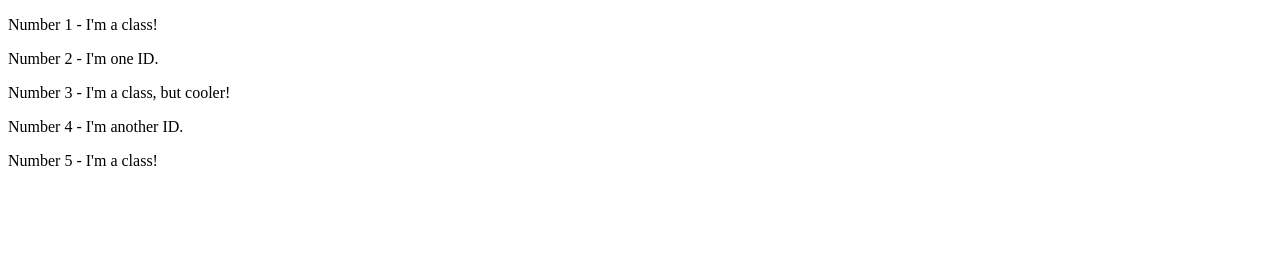
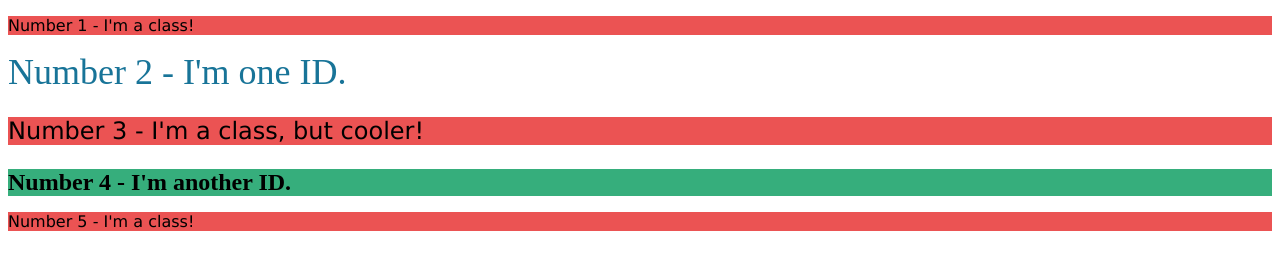
Before and after one commit to pidstudev/the-odin-project, a plain HTML site: page 02 css-exercises/foundations/02-class-id-selectors/index.html in a window 1280 px wide. Drawn offline with Linux system fonts and the light colour scheme.

Commit message:
Complete foundations-02-class-id-selectors

```diff
--- a/02 css-exercises/foundations/02-class-id-selectors/index.html
+++ b/02 css-exercises/foundations/02-class-id-selectors/index.html
@@ -8,10 +8,10 @@
     <link rel="stylesheet" href="style.css">
   </head>
   <body>
-    <p>Number 1 - I'm a class!</p>
-    <div>Number 2 - I'm one ID.</div>
-    <p>Number 3 - I'm a class, but cooler!</p>
-    <div>Number 4 - I'm another ID.</div>
-    <p>Number 5 - I'm a class!</p>
+    <p class="odd-number">Number 1 - I'm a class!</p>
+    <div id="number-2">Number 2 - I'm one ID.</div>
+    <p class="odd-number cooler">Number 3 - I'm a class, but cooler!</p>
+    <div id="number-4">Number 4 - I'm another ID.</div>
+    <p class="odd-number">Number 5 - I'm a class!</p>
   </body>
 </html>
--- a/02 css-exercises/foundations/02-class-id-selectors/style.css
+++ b/02 css-exercises/foundations/02-class-id-selectors/style.css
@@ -0,0 +1,19 @@
+.odd-number {
+    background-color: #EB5353;
+    font-family: Verdana, DejaVu Sans, sans-serif;
+}
+
+.cooler {
+    font-size: 24px;
+}
+
+#number-2 {
+    color: #187498;
+    font-size: 36px;
+}
+
+#number-4 {
+    background-color: #36AE7C;
+    font-size: 24px;
+    font-weight: bold;
+}
```
Also changed, not shown: 02 css-exercises/foundations/02-class-id-selectors/README.md.
